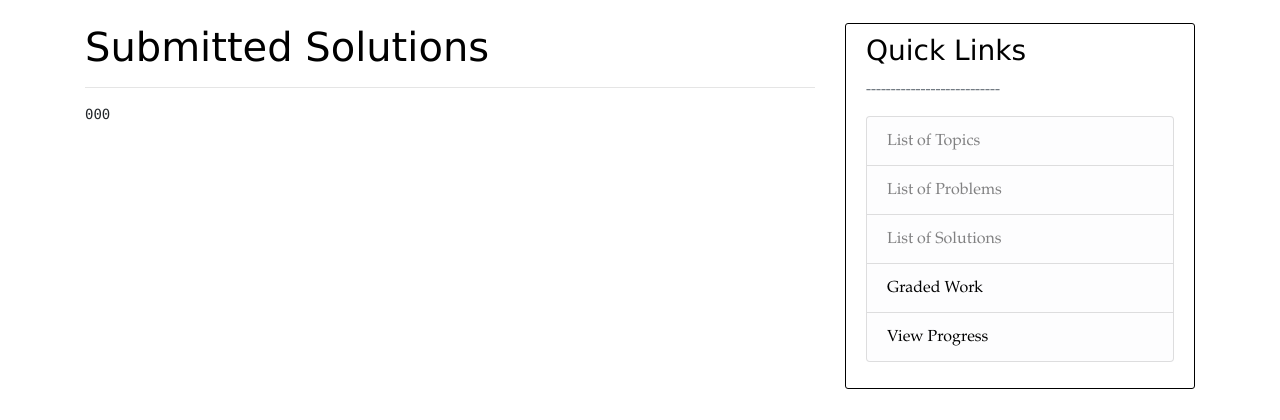
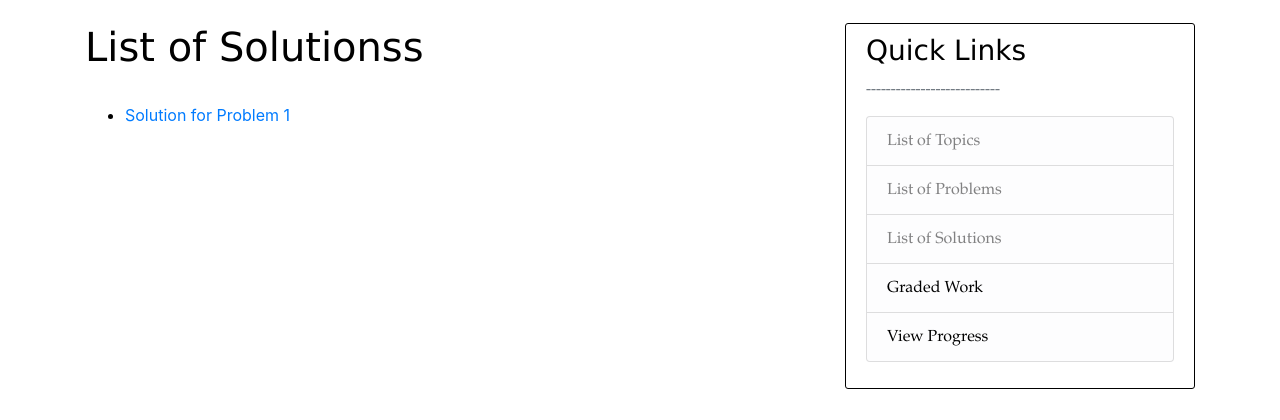
Before and after one commit to Murtz5253/learning-with-python, a Django app: page /solutions/ in a window 1280 px wide. Shown: the part 57-477 px from the top of the page. Run offline with Django 4.2, Linux system fonts and the light colour scheme; tables that the repository leaves empty hold one stand-in row (values such as "Sample post"); some libraries are stand-ins or nearby versions.

Commit message:
Figured out how to render a single solution for a problem and how to map a single problem to many solutions (the foreign key relationship handles this). However, still need to now figure out how to render multiple solution forms on a single page

```diff
--- a/django_project/topics/models.py
+++ b/django_project/topics/models.py
@@ -2,6 +2,7 @@ from django.db import models
 from django import forms
 from django.forms import ModelForm
 from django_ace import AceWidget
+from django.contrib.postgres.fields import ArrayField
 
 # Create your models here.
 class Problem(models.Model):
@@ -36,7 +37,9 @@ class Solution(models.Model):
     # student = ...
 
     # Define a relationship to the associated problem for this solution
-    problem = models.ForeignKey(Problem, on_delete=models.CASCADE, default=-1)
+    # The "related_name" parameter will let us access all of a problem's solutions
+    # To do so, use the syntax "problem.solutions.all()"
+    problem = models.ForeignKey(Problem, on_delete=models.CASCADE, related_name="solutions")
 
     # Store the solution code
     solution_code = models.TextField(default="")
--- a/django_project/topics/templates/topics/solutions.html
+++ b/django_project/topics/templates/topics/solutions.html
@@ -1,13 +1,16 @@
 {% extends "topics/base.html" %}
 {% block content %}
-<head>
-    <title>Submitted Solutions</title>
-</head>
-<h1>Submitted Solutions</h1>
+<h1>List of Solutionss</h1>
+<br/>
 <body>
-    {% for solution in solutions %}
-    <hr/>
-    <pre>{{ solution.solution_code }}</pre>
-    {% endfor %}
+    {% if problem_list %}
+        <ul>
+        {% for problem in problem_list %}
+            <li><a href="/solutions/{{problem.problem_id}}/">Solution for Problem {{problem.problem_id}}</a></li> <br/>
+        {% endfor %}
+        </ul>
+    {% else %}
+        <p>No solutions are available.</p>
+    {% endif %}
 </body>
 {% endblock content %}
--- a/django_project/topics/urls.py
+++ b/django_project/topics/urls.py
@@ -7,5 +7,6 @@ urlpatterns = [
     path('topic/', views.topic, name='topics-topic'),
     path('problems/', views.problems, name='topics-problems'),
     path('problems/<int:problem_id>/', views.problem_detail, name='topics-problem-detail'),
-    path('solutions/', views.solutions, name='topics-solutions')
+    path('solutions/', views.solutions, name='topics-solutions'),
+    path('solutions/<int:problem_id>/', views.solution_detail, name='topics-solution-detail')
 ]
--- a/django_project/topics/views.py
+++ b/django_project/topics/views.py
@@ -1,5 +1,5 @@
 from django.shortcuts import get_object_or_404, render, redirect
-from .models import Problem, ProblemForm, Solution
+from .models import Problem, ProblemForm, Solution, SolutionForm
 
 def home(request):
     return render(request, 'topics/home.html')
@@ -20,6 +20,7 @@ def problem_detail(request, problem_id):
             # We want to store the user's response in a Solution DB object
             solution = Solution()
             solution.solution_code = form.cleaned_data['problem_code']
+            solution.problem = problem
             solution.save()
             return redirect('/problems')
     else:
@@ -29,6 +30,14 @@ def problem_detail(request, problem_id):
     })
 
 def solutions(request):
-    return render(request, "topics/solutions.html", {
-        "solutions": Solution.objects.all()
+    problem_list = Problem.objects.order_by('problem_id')
+    context = {'problem_list': problem_list}
+    return render(request, 'topics/solutions.html', context)
+
+def solution_detail(request, problem_id):
+    problem = get_object_or_404(Problem, pk=problem_id)
+    one_solution = problem.solutions.all()[0]
+    form = SolutionForm(initial={'solution_code': one_solution.solution_code})
+    return render(request, "topics/solutions_by_problem.html", {
+        "form": form
     })
```
Also changed, not shown: django_project/topics/templates/topics/solutions_by_problem.html (added, +15 -0 lines), django_project/topics/migrations/0011_alter_solution_problem.py (added), django_project/topics/migrations/0012_alter_solution_problem.py (added).
